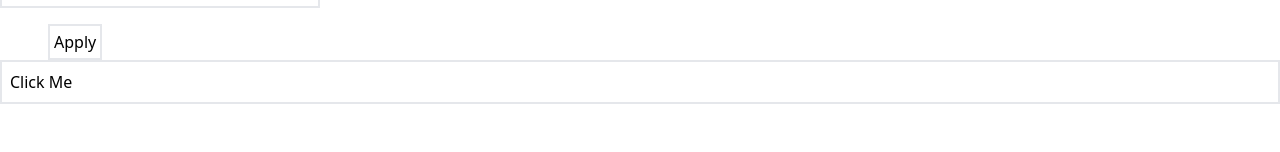
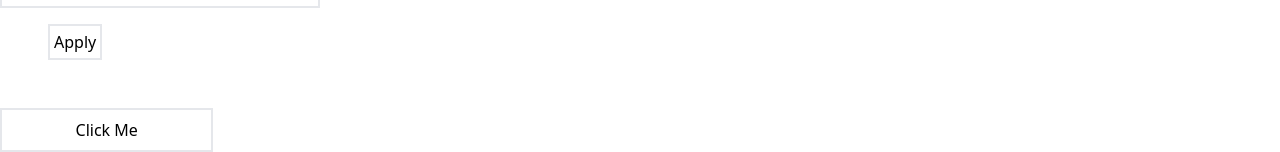
Before and after one commit to Krikor-Greg-Markarian/onclickbutton, a Next.js app: page / in a window 1280 px wide. Shown: the part 652-804 px from the top of the page. Built offline with nearby package versions, Linux system fonts and the light colour scheme.

Commit message:
ADD: mt and text center

```diff
--- a/Src/Components/TextBlueBorder.js
+++ b/Src/Components/TextBlueBorder.js
@@ -1,12 +1,17 @@
-import React from 'react'
-import cn from 'classnames'
+import React from "react";
+import cn from "classnames";
 
 function TextBlueBorder(props) {
-    return (
-        <div className = {cn("border-2 p-2", {"border-blue-400" : props.isSelected})}>
-            <p>{props.text}</p>
-        </div>
-    )
+  return (
+    <div
+      onClick={props.onClick}
+      className={cn("border-2 p-2 w-2/12 mt-12", {
+        "border-blue-400": props.isSelected,
+      })}
+    >
+      <p className={cn("text-center")}>{props.text}</p>
+    </div>
+  );
 }
 
-export default TextBlueBorder
+export default TextBlueBorder;
```
